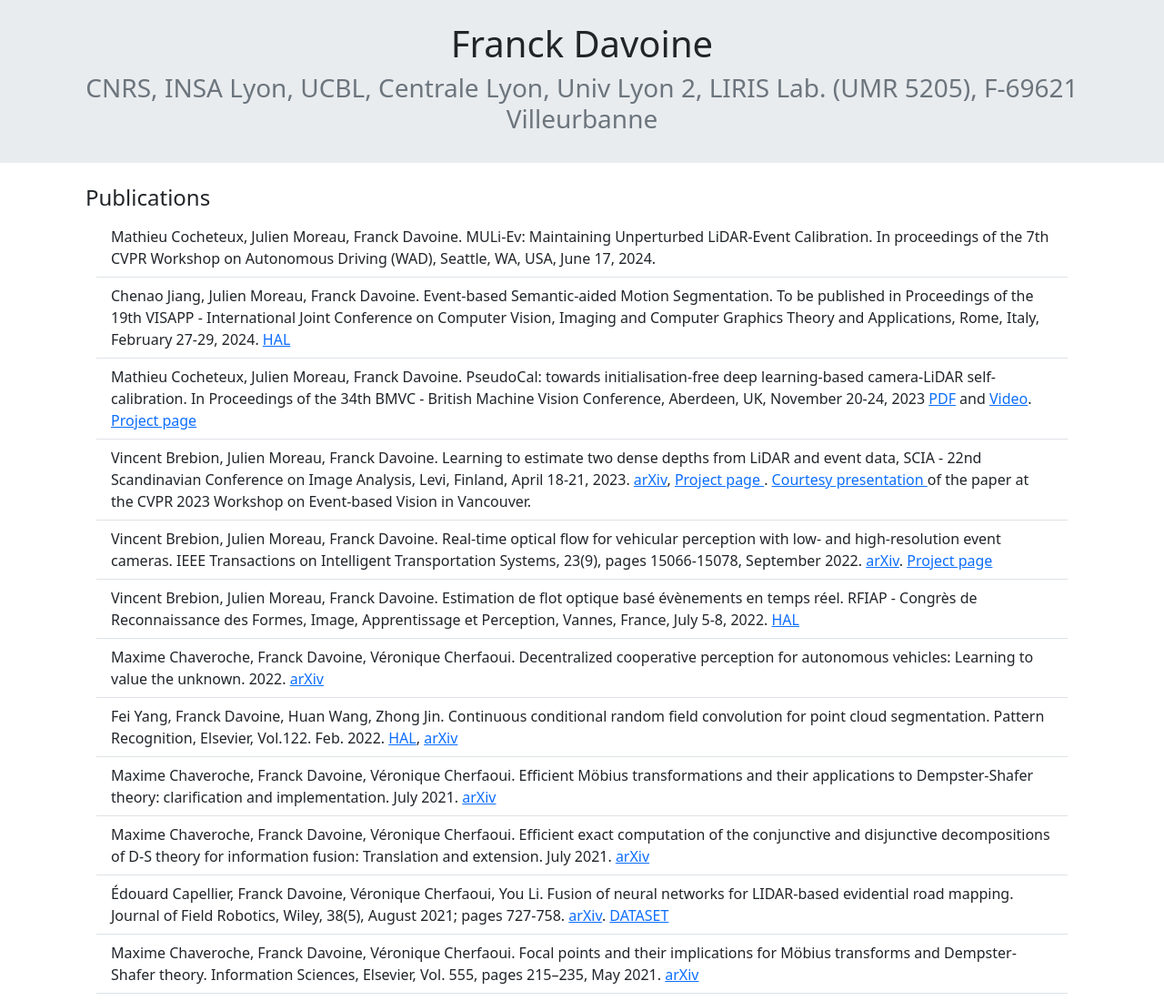
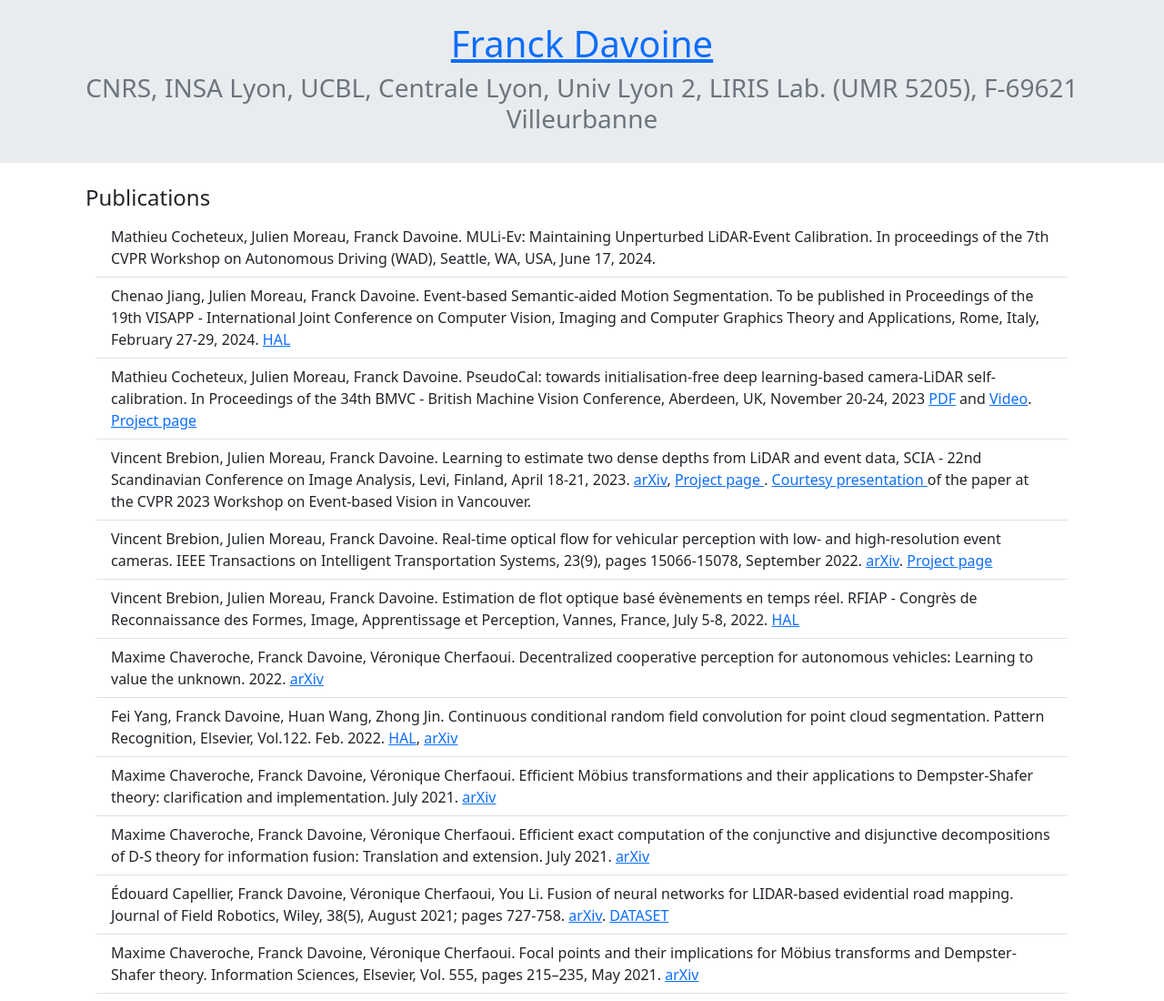
Before and after one commit to davoinef/davoinef.github.io, a plain HTML site: page publications/index.html in a window 1280 px wide. Shown: the top 1100 px of the page at 91% size. Drawn offline with nearby package versions, Linux system fonts and the light colour scheme.

Commit message:
Update index.html

```diff
--- a/publications/index.html
+++ b/publications/index.html
@@ -9,7 +9,7 @@
   <body>
     <section class="bg-body-secondary">
       <div class="container text-center p-4">
-        <h1>Franck Davoine</h1>
+        <h1><a href="https://davoinef.github.io/" class="link-primary">Franck Davoine</a></h1>
         <h3 class="text-secondary">CNRS, INSA Lyon, UCBL, Centrale Lyon, Univ Lyon 2, LIRIS Lab. (UMR 5205), F-69621 Villeurbanne</h3>
       </div>
     </section>
```
